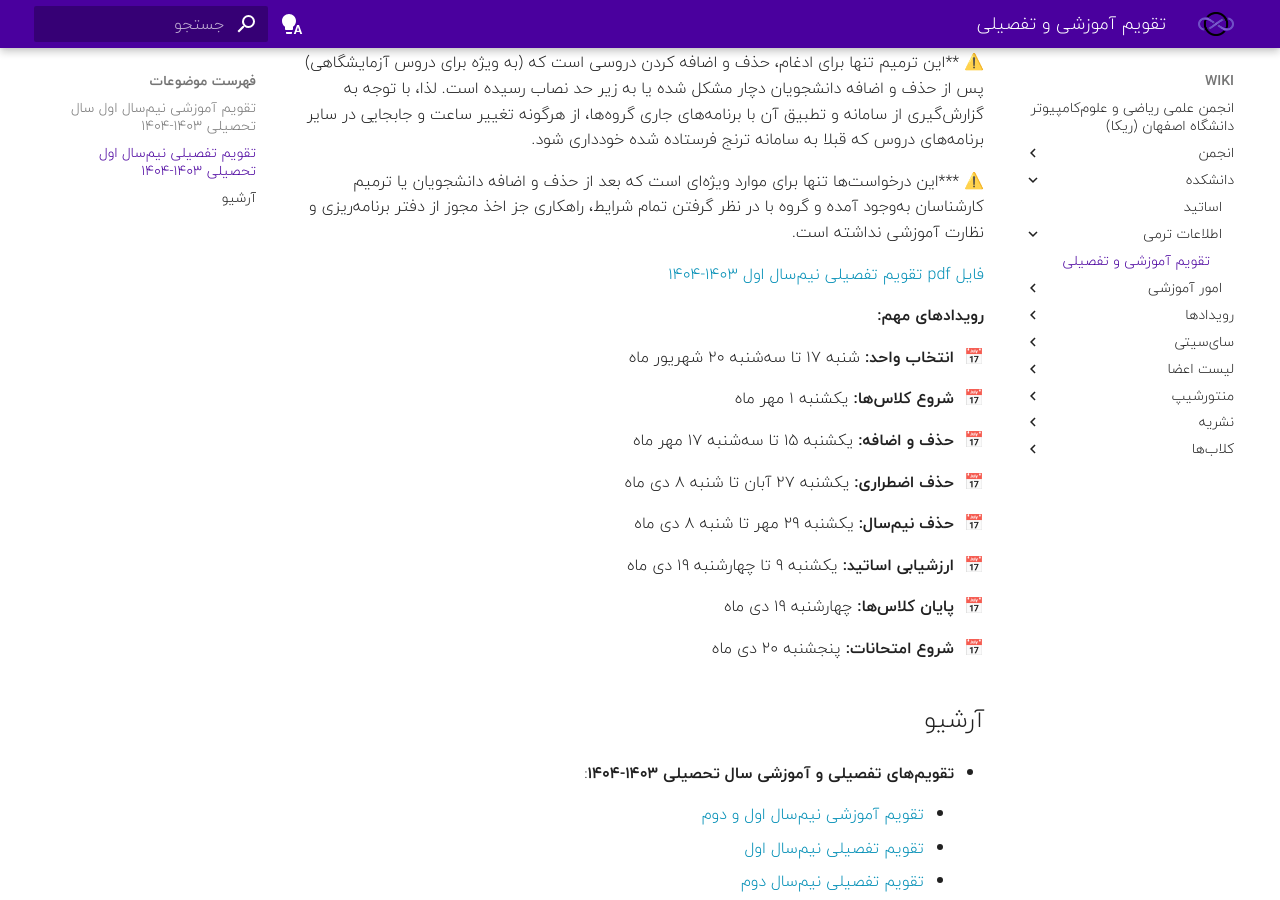
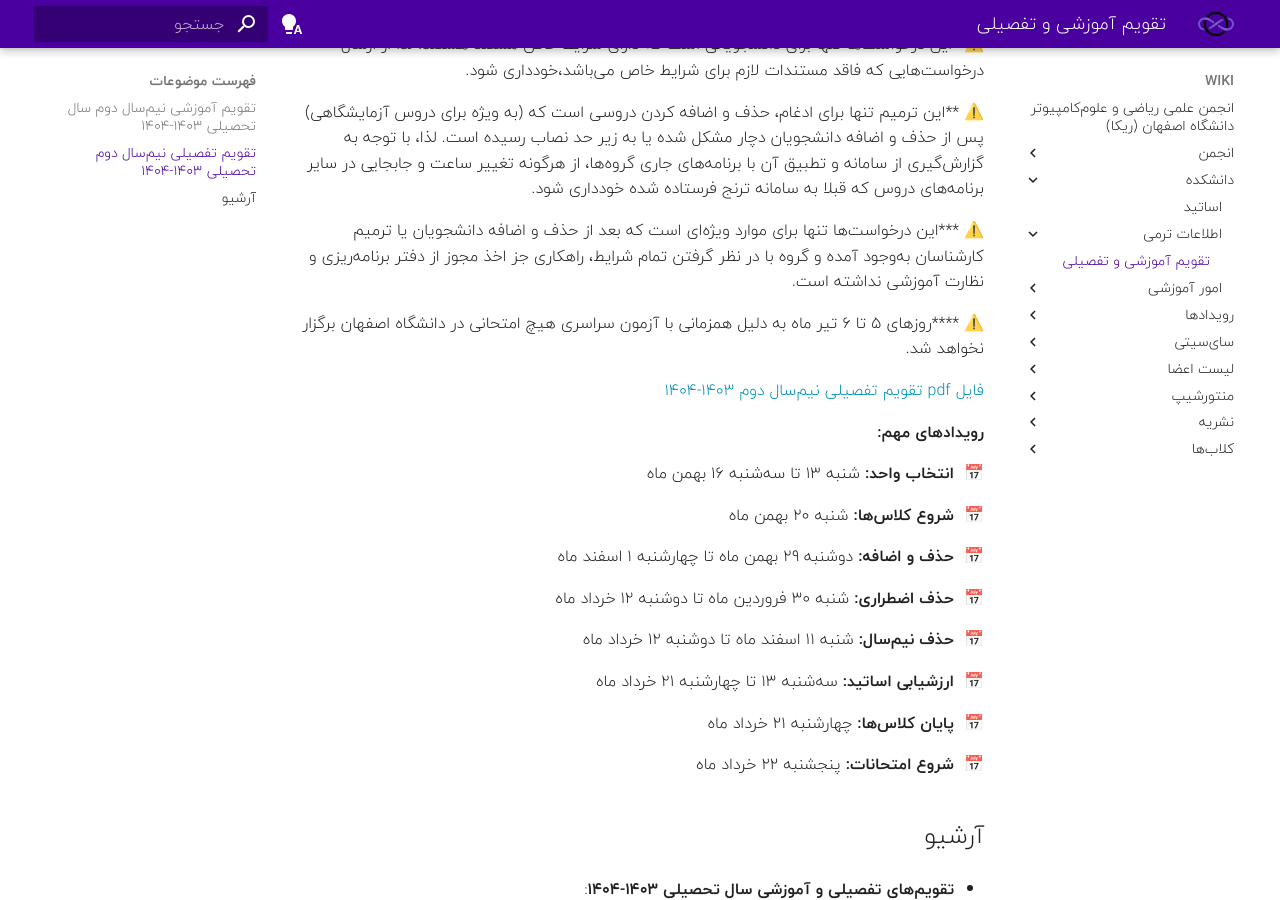
Before and after one commit to Amcsui/wiki, an MkDocs documentation site: the page built from docs/دانشکده/اطلاعات ترمی/تقویم آموزشی و تفصیلی/index.md, in a window 1280 px wide and 900 px high, scrolled down 2127 px. Built offline with MkDocs 1.6.1 and Material for MkDocs 9.7.7, drawn with Linux system fonts in a browser that asks for light colours; some of the changed text lies outside the part shown.

Commit message:
Taghvim (#33)
* Delete picture

* Delete picture

* Delete picture

* Upload pictures

* Update information

```diff
--- a/docs/دانشکده/اطلاعات ترمی/تقویم آموزشی و تفصیلی/index.md
+++ b/docs/دانشکده/اطلاعات ترمی/تقویم آموزشی و تفصیلی/index.md
@@ -1,22 +1,22 @@
 # تقویم آموزشی و تفصیلی
 
 
-## تقویم آموزشی نیم‌سال اول سال تحصیلی ۱۴۰۳-۱۴۰۴
+## تقویم آموزشی نیم‌سال دوم سال تحصیلی ۱۴۰۳-۱۴۰۴
 
 
-![amozeshi](amozeshi.jpg)
+![amozeshi](amozeshi.png)
 
 
 [فایل pdf تقویم آموزشی ۱۴۰۳-۱۴۰۴](amozeshi1403-1404.pdf)
 
 
-## تقویم تفصیلی نیم‌سال اول تحصیلی ۱۴۰۳-۱۴۰۴
+## تقویم تفصیلی نیم‌سال دوم تحصیلی ۱۴۰۳-۱۴۰۴
 
 
-![tafzili-1](tafzili-1.png)
+![tafsili-1](tafsili-1.png)
 
 
-![tafzili-2](tafzili-2.png)
+![tafsili-2](tafsili-2.png)
 
 
 ⚠️  \*این درخواست‌ها تنها برای دانشجویانی است که دارای شرایط خاص مستند هستند. لذا از ارسال درخواست‌هایی که فاقد مستندات لازم برای شرایط خاص می‌باشد،خودداری شود.
@@ -28,34 +28,37 @@
 ⚠️  \*\*\*این درخواست‌ها تنها برای موارد ویژه‌ای است که بعد از حذف و اضافه دانشجویان یا ترمیم کارشناسان به‌وجود آمده و گروه با در نظر گرفتن تمام شرایط، راهکاری جز اخذ مجوز از دفتر برنامه‌ریزی و نظارت آموزشی نداشته است.
 
 
-[فایل pdf تقویم تفصیلی نیم‌سال اول ۱۴۰۳-۱۴۰۴](tafsili1403-1404-1.pdf)
+⚠️  \*\*\*\*روزهای ۵ تا ۶ تیر ماه به دلیل همزمانی با آزمون سراسری هیچ امتحانی در دانشگاه اصفهان برگزار نخواهد شد.
+
+
+[فایل pdf تقویم تفصیلی نیم‌سال دوم ۱۴۰۳-۱۴۰۴](tafsili1403-1404-2.pdf)
 
 
 **رویداد‌های مهم:**
 
 
-📅  **انتخاب واحد:** شنبه ۱۷ تا سه‌شنبه ۲۰ شهریور ماه
+📅  **انتخاب واحد:** شنبه ۱۳ تا سه‌شنبه ۱۶ بهمن ماه
 
 
-📅  **شروع کلاس‌ها:** یکشنبه ۱ مهر ماه
+📅  **شروع کلاس‌ها:** شنبه ۲۰ بهمن ماه
 
 
-📅  **حذف و اضافه:** یکشنبه ۱۵ تا سه‌شنبه ۱۷ مهر ماه
+📅  **حذف و اضافه:** دوشنبه ۲۹ بهمن ماه تا چهارشنبه ۱ اسفند ماه
 
 
-📅  **حذف اضطراری:** یکشنبه ۲۷ آبان تا شنبه ۸ دی‌ ماه
+📅  **حذف اضطراری:** شنبه ۳۰ فروردین ماه تا دوشنبه ۱۲ خرداد ماه
 
 
-📅  **حذف نیم‌سال:** یکشنبه ۲۹ مهر تا شنبه ۸ دی‌ ماه
+📅  **حذف نیم‌سال:** شنبه ۱۱ اسفند ماه تا دوشنبه ۱۲ خرداد ماه
 
 
-📅  **ارزشیابی اساتید:** یکشنبه ۹ تا چهارشنبه ۱۹ دی‌ ماه
+📅  **ارزشیابی اساتید:** سه‌شنبه ۱۳ تا چهارشنبه ۲۱ خرداد ماه
 
 
-📅  **پایان کلاس‌ها:** چهارشنبه ۱۹ دی‌ ماه
+📅  **پایان کلاس‌ها:** چهارشنبه ۲۱ خرداد ماه
 
 
-📅  **شروع امتحانات:** پنجشنبه ۲۰ دی ماه
+📅  **شروع امتحانات:** پنجشنبه ۲۲ خرداد ماه
 
 
 ## آرشیو
```
Also changed, not shown: docs/دانشکده/اطلاعات ترمی/تقویم آموزشی و تفصیلی/amozeshi.jpg (deleted), docs/دانشکده/اطلاعات ترمی/تقویم آموزشی و تفصیلی/amozeshi.png (added), docs/دانشکده/اطلاعات ترمی/تقویم آموزشی و تفصیلی/tafsili-1.png (added), docs/دانشکده/اطلاعات ترمی/تقویم آموزشی و تفصیلی/tafsili-2.png (added), docs/دانشکده/اطلاعات ترمی/تقویم آموزشی و تفصیلی/tafzili-1.png (deleted), docs/دانشکده/اطلاعات ترمی/تقویم آموزشی و تفصیلی/tafzili-2.png (deleted).
